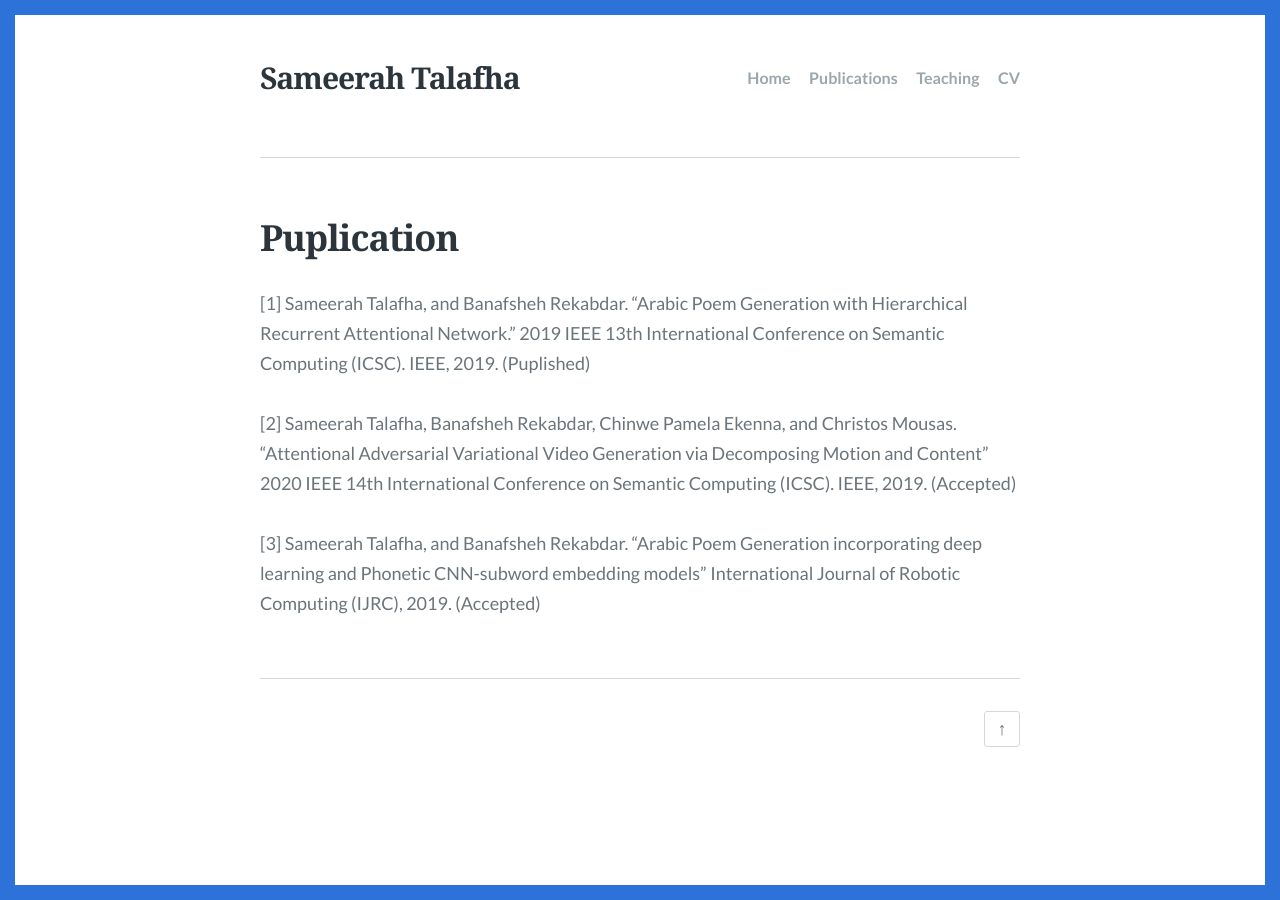
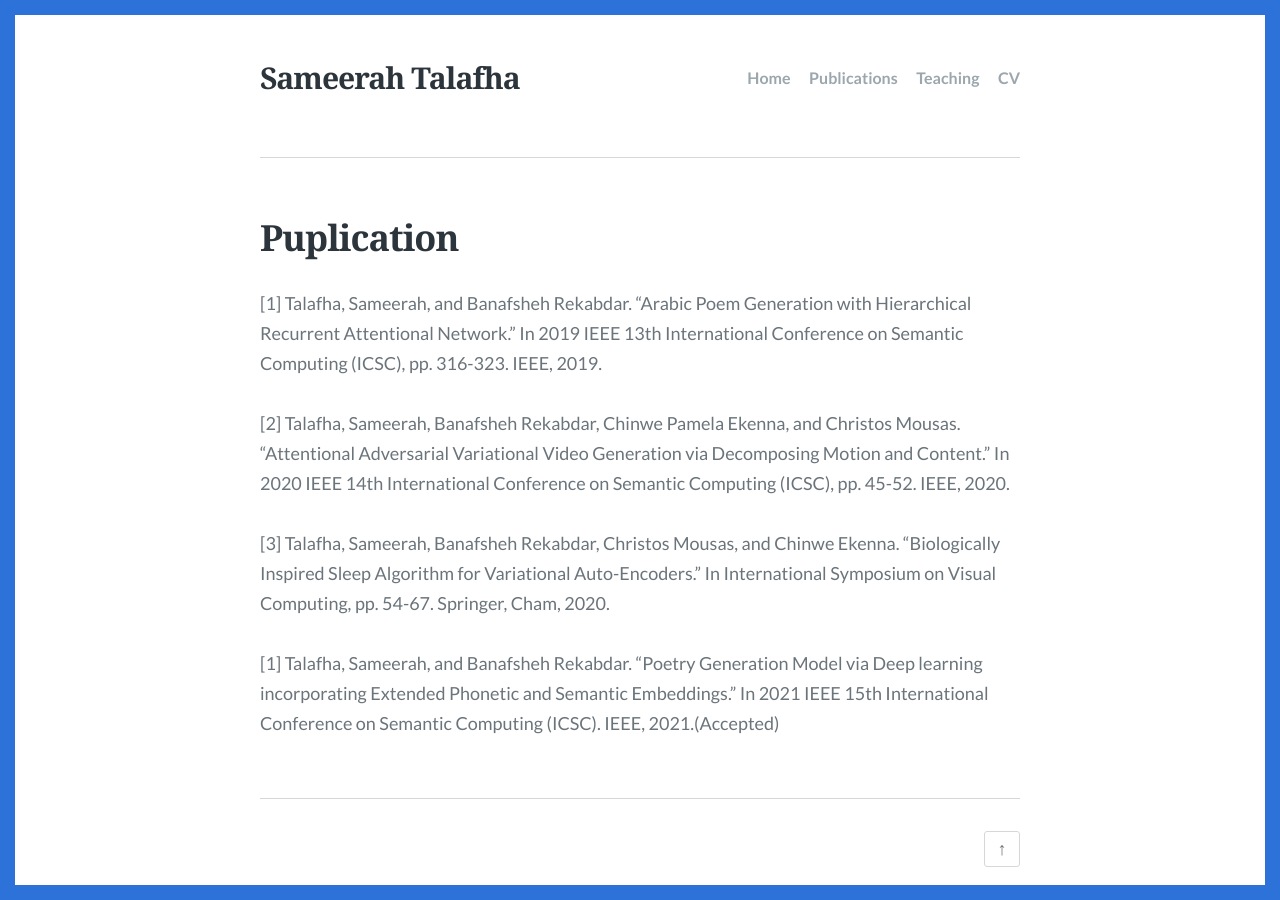
Before and after one commit to Meera-M-T/meeram.github.io, a Jekyll site: the page built from publications.md, in a window 1280 px wide. Built offline with Jekyll 4.4.1, drawn with Linux system fonts in a browser that asks for light colours.

Commit message:
Update publications.md

```diff
--- a/publications.md
+++ b/publications.md
@@ -4,8 +4,10 @@ title: Puplication
 description: An optional about page for Scriptor Jekyll theme
 feature_image:
 ---
-[1] Sameerah Talafha, and Banafsheh Rekabdar. "Arabic Poem Generation with Hierarchical Recurrent Attentional Network." 2019 IEEE 13th International Conference on Semantic Computing (ICSC). IEEE, 2019. (Puplished)
+[1] Talafha, Sameerah, and Banafsheh Rekabdar. "Arabic Poem Generation with Hierarchical Recurrent Attentional Network." In 2019 IEEE 13th International Conference on Semantic Computing (ICSC), pp. 316-323. IEEE, 2019.
 
-[2] Sameerah Talafha, Banafsheh Rekabdar, Chinwe Pamela Ekenna, and Christos Mousas. "Attentional Adversarial Variational Video Generation via Decomposing Motion and Content" 2020 IEEE 14th International Conference on Semantic Computing (ICSC). IEEE, 2019. (Accepted)
+[2] Talafha, Sameerah, Banafsheh Rekabdar, Chinwe Pamela Ekenna, and Christos Mousas. "Attentional Adversarial Variational Video Generation via Decomposing Motion and Content." In 2020 IEEE 14th International Conference on Semantic Computing (ICSC), pp. 45-52. IEEE, 2020.
 
-[3] Sameerah Talafha, and Banafsheh Rekabdar. "Arabic Poem Generation incorporating deep learning and Phonetic CNN-subword embedding models"  International Journal of Robotic Computing (IJRC), 2019. (Accepted)
+[3] Talafha, Sameerah, Banafsheh Rekabdar, Christos Mousas, and Chinwe Ekenna. "Biologically Inspired Sleep Algorithm for Variational Auto-Encoders." In International Symposium on Visual Computing, pp. 54-67. Springer, Cham, 2020.
+
+[1] Talafha, Sameerah, and Banafsheh Rekabdar. "Poetry Generation Model via Deep learning incorporating Extended Phonetic and Semantic Embeddings." In 2021 IEEE 15th International Conference on Semantic Computing (ICSC). IEEE, 2021.(Accepted)
```
